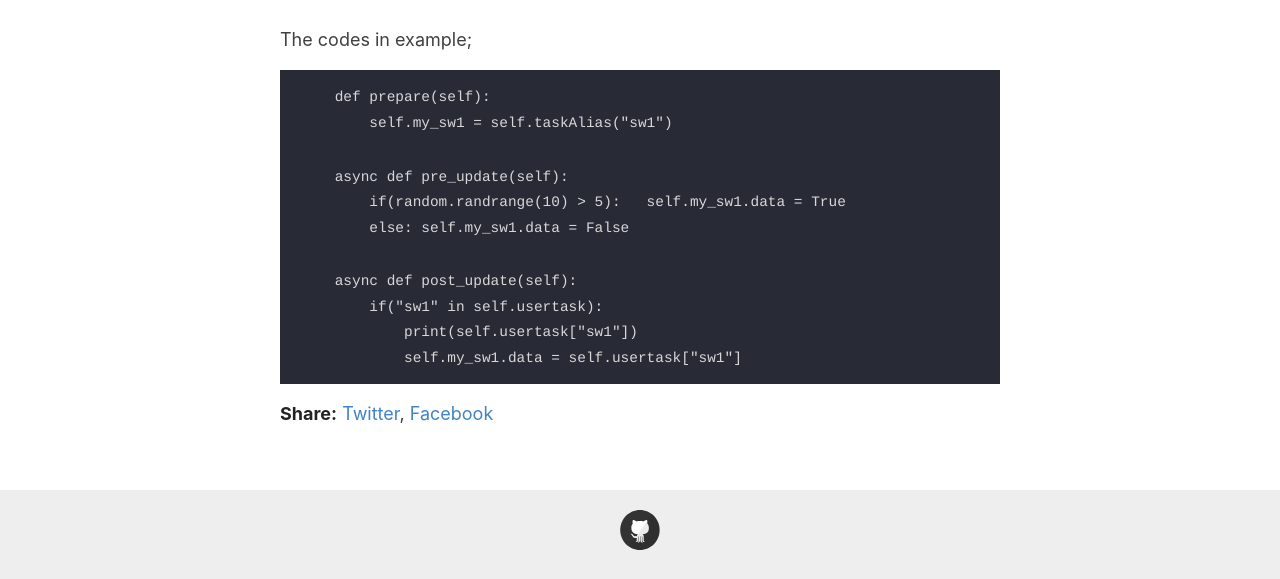
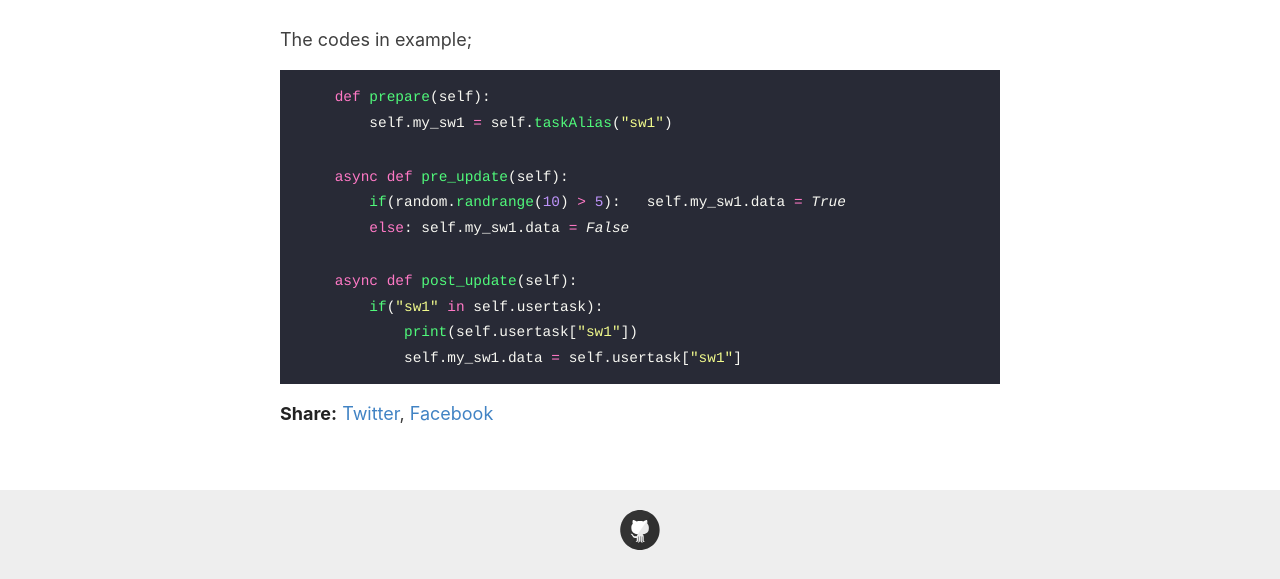
Before and after one commit to alierkanimrek/rplexusdocs, a Jekyll site: the page built from _posts/2020-03-30-Your-First-Task.md, in a window 1280 px wide. Shown: the part 632-1211 px from the top of the page. Built offline with Jekyll 4.4.1, drawn with Linux system fonts in a browser that asks for light colours.

Commit message:
Update 2020-03-30-Your-First-Task.md

`````diff
--- a/_posts/2020-03-30-Your-First-Task.md
+++ b/_posts/2020-03-30-Your-First-Task.md
@@ -8,18 +8,18 @@ categories: [Beginner]
 
 The codes in example;
 
-```
+```python
     def prepare(self):
         self.my_sw1 = self.taskAlias("sw1")
 ```
 
-````
+````python
     async def pre_update(self):
         if(random.randrange(10) > 5):   self.my_sw1.data = True
         else: self.my_sw1.data = False
 ````
 
-````
+````python
     async def post_update(self):
         if("sw1" in self.usertask):
             print(self.usertask["sw1"])
`````
